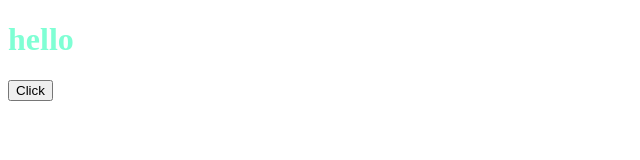
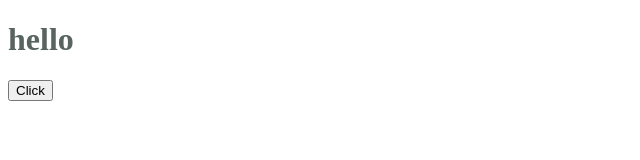
Before and after one commit to rohithgoje21/hellor, a website: page public/index.html in a window 1280 px wide. Shown: the whole page, without its empty margins (0-640 px from the left). Drawn offline with Linux system fonts and the light colour scheme.

Commit message:
version-1

```diff
--- a/public/index.html
+++ b/public/index.html
@@ -6,7 +6,7 @@
     <title>hello</title>
     <style>
         h1{
-            color: aquamarine;
+            color: rgb(87, 100, 96);
         }
     </style>
 </head>
```
